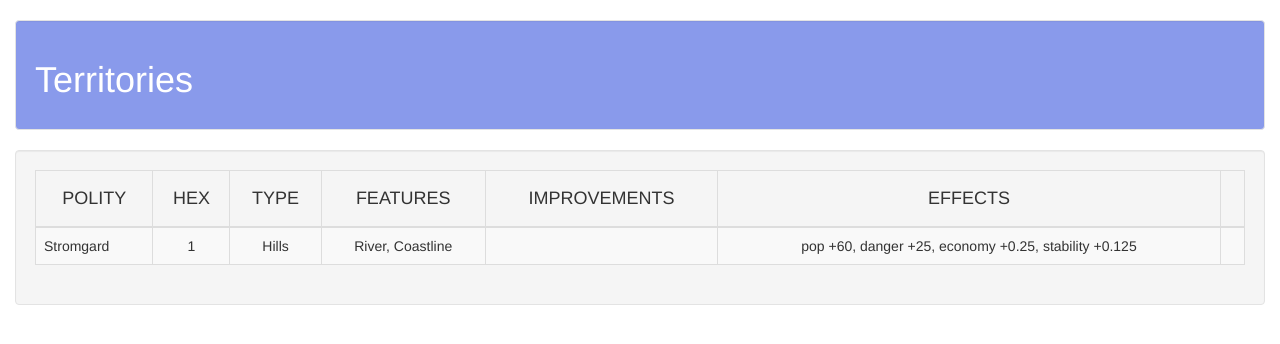
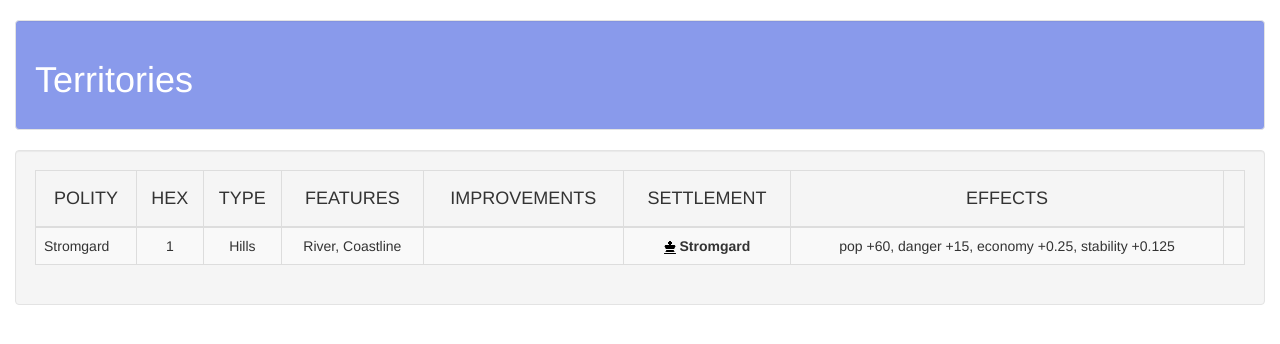
Before and after one commit to lynnreave/kingmaker5e, a Django app: page /territory/ in a window 1280 px wide. Shown: the part 102-446 px from the top of the page. Run offline with Django 3.2, Linux system fonts and the light colour scheme; data comes from the database, SQL or seed files in the repository; data that the repository does not hold is empty; parts of the project's set-up code (start-up, migrations or seed data) failed here and were passed over; some libraries are stand-ins or nearby versions.

Commit message:
Added lite settlement association with territory.

```diff
--- a/common/territory.py
+++ b/common/territory.py
@@ -1,3 +1,7 @@
+from .settlements import get_settlement_details
+from settlements.models import Settlement
+
+
 def get_territory_effects(territories):
     for territory in territories:
         # set base by type of terrain
@@ -10,6 +14,7 @@ def get_territory_effects(territories):
         territory.con_bonus = 0
         territory.inc_bonus = 0
         territory.unr_bonus = 0
+
         # special vars
         has_lair = False
         has_watchtower = False
@@ -21,6 +26,7 @@ def get_territory_effects(territories):
         has_farm = False
         has_fishery = False
         improvements = []
+
         # add bonuses from each improvement
         for improvement in territory.improvements.all():
             territory.pop_bonus += improvement.pop_bonus
@@ -40,6 +46,7 @@ def get_territory_effects(territories):
             if improvement.name.lower() == 'fishery': has_fishery = True
             if improvement.name.lower() in ['mine', 'quarry', 'sawmill']:
                 improvements.append(improvement)
+
         # add bonuses from each feature
         for feature in territory.features.all():
             territory.pop_bonus += feature.pop_bonus
@@ -55,7 +62,13 @@ def get_territory_effects(territories):
             if feature.name.lower() == 'lair': has_lair = True
             if feature.name.lower() == 'landmark': has_landmark = True
             if feature.name.lower() == 'resource': has_resource = True
+
         # add bonuses from settlement
+        for settlement in territory.settlement.all():
+            get_settlement_details(settlement)
+            territory.dan_bonus += settlement.danger
+            territory.the_settlement = settlement
+
         # add rules bonuses
         if has_lair and (has_fort or has_watchtower): territory.def_bonus += 1
         if has_landmark and (has_road or has_highway): territory.loy_bonus += 1
--- a/settlements/templates/settlements/settlements.html
+++ b/settlements/templates/settlements/settlements.html
@@ -15,7 +15,7 @@
 
 {% block table_body %}
     {% for settlement in settlements %}
-        <tr class="clickable-row" style="cursor: pointer;" data-href="{% url 'settlements:buildings' settlement_id=settlement.pk %}">
+        <tr class="clickable-object" style="cursor: pointer;" data-href="{% url 'settlements:buildings' settlement_id=settlement.pk %}">
             <td>{{ settlement.territory.polity.name }}</td>
             <td>
                 {% if settlement.capital %}
--- a/templates/base.html
+++ b/templates/base.html
@@ -23,7 +23,7 @@
     </script>
     <script>
         jQuery(document).ready(function($) {
-            $(".clickable-row").click(function() {
+            $(".clickable-object").click(function() {
                 window.location = $(this).data("href");
             });
         });
--- a/territory/templates/territory/territories.html
+++ b/territory/templates/territory/territories.html
@@ -1,6 +1,7 @@
 <!DOCTYPE html>
 
 {% extends 'territory/base.html' %}
+{% load staticfiles %}
 
 {% block table_header %}
     <th class="th_ccell"><h4>POLITY</h4></th>
@@ -8,6 +9,7 @@
     <th class="th_ccell"><h4>TYPE</h4></th>
     <th class="th_ccell"><h4>FEATURES</h4></th>
     <th class="th_ccell"><h4>IMPROVEMENTS</h4></th>
+    <th class="th_ccell"><h4>SETTLEMENT</h4></th>
     <th class="th_ccell"><h4>EFFECTS</h4></th>
     <th class="th_ccell"><h4></h4></th>
 {% endblock %}
@@ -20,6 +22,20 @@
             <td class="tb_ccell">{{ territory.type }}</td>
             <td class="tb_ccell">{{ territory.features.all|join:", " }}</td>
             <td class="tb_ccell">{{ territory.improvements.all|join:", " }}</td>
+            <td class="tb_ccell">
+                {% if territory.the_settlement %}
+                    <div class="clickable-object" style="cursor: pointer;" data-href="{% url 'settlements:buildings' settlement_id=territory.the_settlement.pk %}">
+                    {% if territory.the_settlement.capital %}
+                        <img src="{% static 'img/glyphicons-halflings-211-king.png' %}" alt="My image"/>
+                        <b>{{ territory.the_settlement.name }}</b>
+                    {% else %}
+                        {{ territory.the_settlement.name }}
+                    {% endif %}
+                    </div>
+                {% else %}
+                    None
+                {% endif %}
+            </td>
             <td class="tb_ccell">{{ territory.effects_summary }}</td>
             <td class="tb_ccell">
                 {% if user.is_authenticated %}
```
